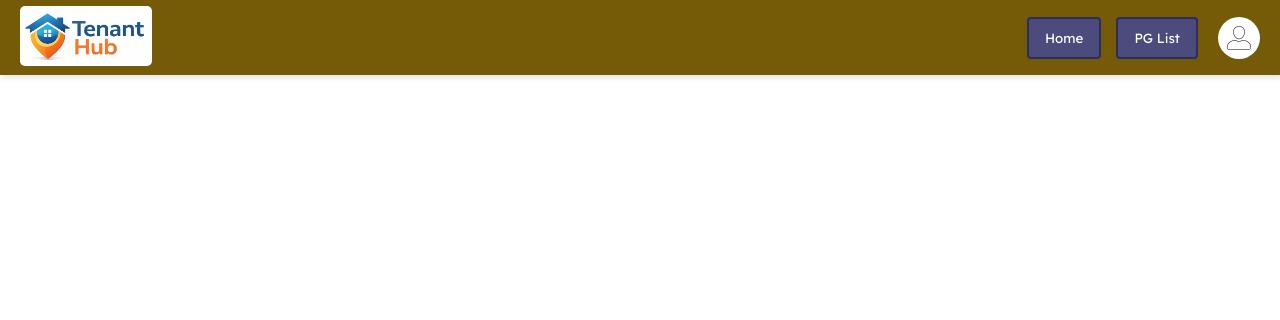
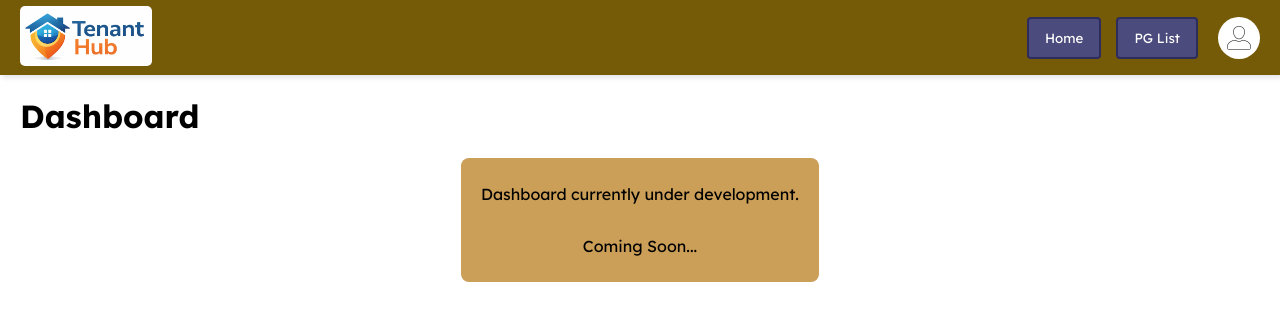
Before and after one commit to aayush674/Tenant-Hub, a React (Create React App) app in the folder frontend/: page / in a window 1280 px wide. Shown: the top 320 px of the page. Built offline with nearby package versions, Linux system fonts and the light colour scheme; sample sign-in values are in the browser's storage.

Commit message:
Added dashboard component with coming soon block and css

```diff
--- a/frontend/src/App.js
+++ b/frontend/src/App.js
@@ -5,6 +5,7 @@ import { ToastContainer } from "react-toastify";
 import PGList from "./components/admin/pgList";
 import Login from "./components/common/login";
 import SignUp from "./components/common/signup";
+import Dashboard from "./components/admin/dashboard";
 import AccountActivate from "./components/tenant/accountActivate";
 import RoomsList from "./components/admin/roomsList";
 import RoomTypes from "./components/admin/roomTypes";
@@ -54,7 +55,7 @@ function Layout() {
         <Route path="/login" element={<Login />} />
         <Route path="/signup" element = {<SignUp />} />
         <Route path="/activate/:token" element = {<AccountActivate />} />
-        <Route path="/" element={<ProtectedRoute><App /></ProtectedRoute>} />
+        <Route path="/" element={<ProtectedRoute><Dashboard /></ProtectedRoute>} />
         <Route path="/pg-list" element={<ProtectedRoute><PGList /></ProtectedRoute>} />
         <Route path="/pg/:pgId" element={<ProtectedRoute><PGLayout /></ProtectedRoute>}>
           <Route index element={<ProtectedRoute><PGDetails /></ProtectedRoute>}></Route>
--- /dev/null
+++ b/frontend/src/components/admin/dashboard.js
@@ -0,0 +1,19 @@
+import "../../styles/dashboard.css";
+
+function Dashboard(){
+    return(
+        <div className="dashboard-container">
+            <div className="dashboard-header">
+                <h1>Dashboard</h1>
+            </div>
+            <div className="dashboard-body">
+                <div className="coming-soon-block">
+                    <p>Dashboard currently under development.</p>
+                    <p>Coming Soon...</p>
+                </div>
+            </div>
+        </div>
+    )
+}
+
+export default Dashboard;
--- /dev/null
+++ b/frontend/src/styles/dashboard.css
@@ -0,0 +1,24 @@
+.dashboard-container{
+    font-family: "Lexend", sans-serif;
+}
+
+.dashboard-header{
+    margin: 20px;
+}
+
+.dashboard-body {
+    display: flex;
+    justify-content: center;
+    align-items: center;
+    /* height: 100%; or min-height: 100vh if you want vertical centering */
+}
+
+.coming-soon-block {
+    display: flex;
+    flex-direction: column;
+    align-items: center;
+    background-color: #cb9f58;
+    padding: 10px 20px;
+    width: fit-content;
+    border-radius: 8px; /* optional */
+}
```
